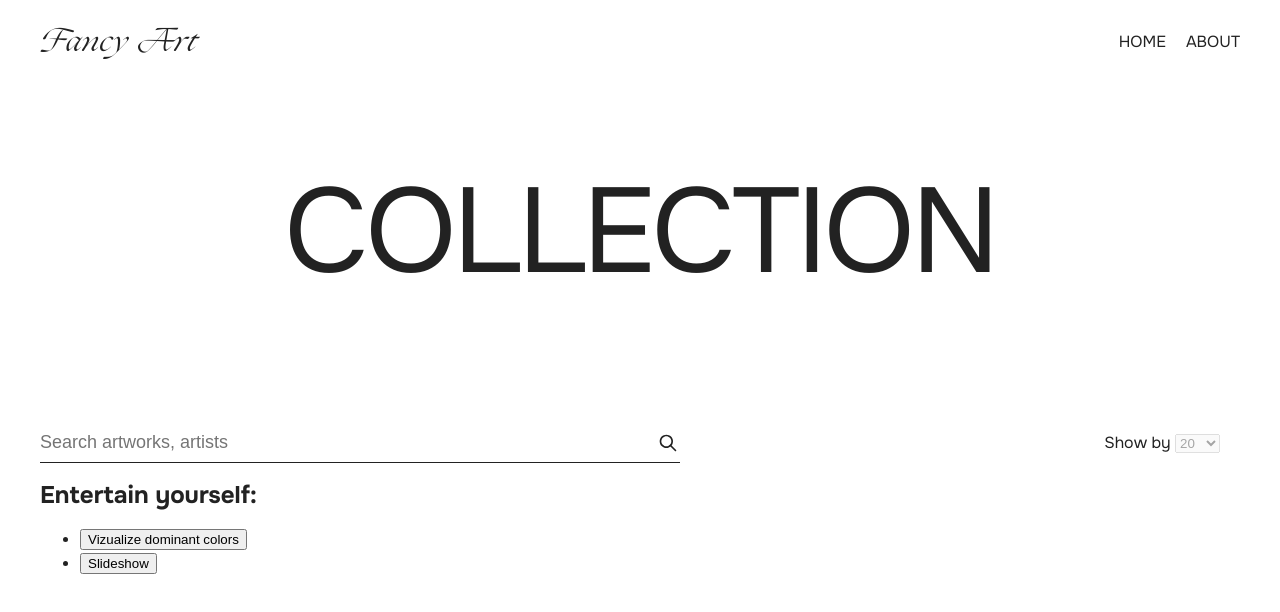
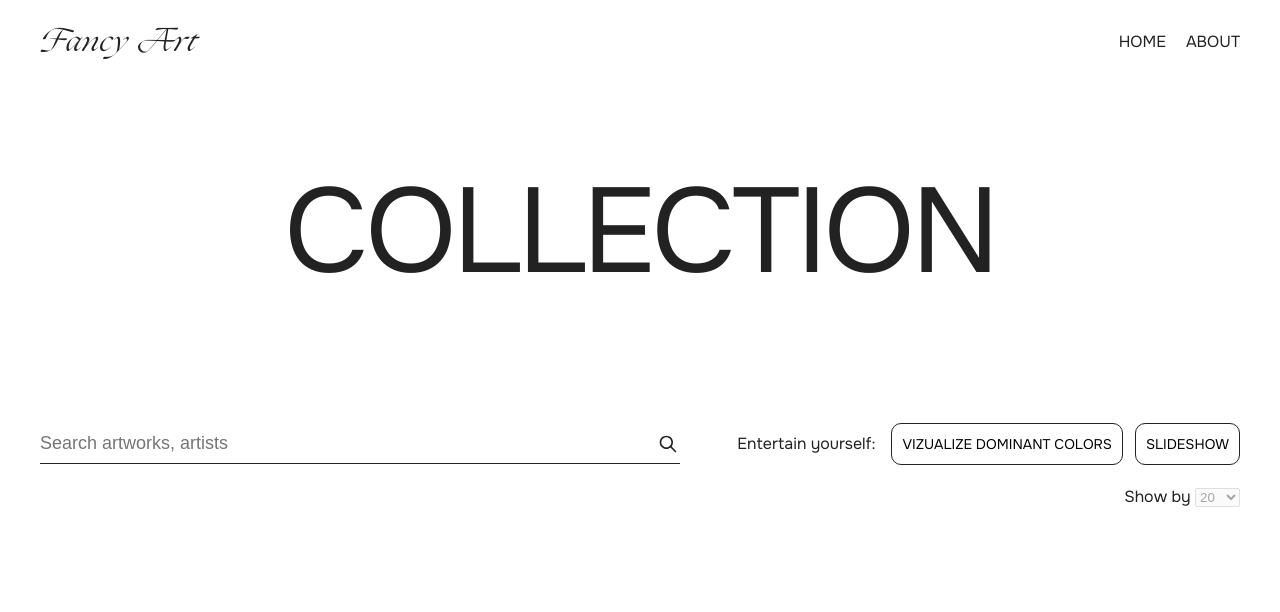
Before and after one commit to selfcodedmind/fancy-art-app, a Vue app: page / in a window 1280 px wide. Shown: the top 612 px of the page. Built offline with nearby package versions, Linux system fonts and the light colour scheme; a web font is replaced by a local one.

Commit message:
feat: search and entertainment blocks

```diff
--- a/src/assets/styles/global.scss
+++ b/src/assets/styles/global.scss
@@ -3,6 +3,7 @@
 
 :root {
   --color-dark: #222;
+  --color-white: #fff;
 }
 
 body {
@@ -12,11 +13,19 @@ body {
   font-weight: 400;
 }
 
-h1 {
+h1, h2, h3, ul, p {
   margin: 0;
+  &:not(:last-child) {
+    margin: 0 0 1em;
+  }
 }
 
 a {
   color: inherit;
   text-decoration: none;
 }
+
+ul {
+  padding: 0;
+  list-style: none;
+}
--- a/src/components/ArtworksEntertainment.vue
+++ b/src/components/ArtworksEntertainment.vue
@@ -1,19 +1,20 @@
 <script setup lang="ts">
 import { ref } from 'vue'
 import ArtworksVizualizeDominantColorModal from '@/components/ArtworksVizualizeDominantColorModal.vue'
+import FaButton from '@/components/ui/FaButton.vue'
 
 const isVizualizationModalOpen = ref(false)
 </script>
 
 <template>
   <div class="entertainment">
-    <h2>Entertain yourself:</h2>
-    <ul>
+    <div class="entertainment__title">Entertain yourself:</div>
+    <ul class="entertainment__list">
       <li>
-        <button @click="isVizualizationModalOpen = true">Vizualize dominant colors</button>
+        <FaButton @click="isVizualizationModalOpen = true"> Vizualize dominant colors </FaButton>
       </li>
       <li>
-        <button>Slideshow</button>
+        <FaButton> Slideshow </FaButton>
       </li>
     </ul>
 
@@ -23,3 +24,21 @@ const isVizualizationModalOpen = ref(false)
     />
   </div>
 </template>
+
+<style lang="scss" scoped>
+.entertainment {
+  display: flex;
+  align-items: center;
+  // .entertainment__title
+  &__title {
+    margin-right: 16px;
+    white-space: nowrap;
+  }
+
+  // .entertainment__list
+  &__list {
+    display: flex;
+    gap: 12px;
+  }
+}
+</style>
--- a/src/components/ArtworksPagination.vue
+++ b/src/components/ArtworksPagination.vue
@@ -1,7 +1,6 @@
 <script setup lang="ts">
 import { useArtworksStore } from '@/stores/artworksStore'
 import { computed } from 'vue'
-import ArtworksPaginationControl from '@/components/ArtworksPaginationControl.vue'
 
 const artworksStore = useArtworksStore()
 const pagination = computed(() => artworksStore.pagination)
@@ -34,7 +33,7 @@ const handleViewByChange = (value: 20 | 50 | 100) => {
       {{ pagination?.total }}
     </div>
     <div class="">
-      <label for="">
+      <label class="view-by">
         Show by
         <select
           name="view-by"
@@ -54,9 +53,6 @@ const handleViewByChange = (value: 20 | 50 | 100) => {
         </select>
       </label>
     </div>
-    <div class="">
-      <ArtworksPaginationControl />
-    </div>
   </div>
 </template>
 
@@ -65,5 +61,15 @@ const handleViewByChange = (value: 20 | 50 | 100) => {
   display: flex;
   gap: 20px;
   align-items: center;
+  justify-content: flex-end;
+
+  // .pagination__range
+  &__range {
+    white-space: nowrap;
+  }
+}
+
+.view-by {
+  white-space: nowrap;
 }
 </style>
--- a/src/components/ArtworksPaginationControl.vue
+++ /dev/null
@@ -1,105 +0,0 @@
-<script setup lang="ts">
-import { useArtworksStore } from '@/stores/artworksStore'
-import { computed, watch } from 'vue'
-import { useOffsetPagination } from '@vueuse/core'
-
-const artworksStore = useArtworksStore()
-const pagination = computed(() => artworksStore.pagination)
-const viewBy = computed(() => artworksStore.viewBy)
-
-const onPageChange = ({ currentPage }: { currentPage: number }) => {
-  artworksStore.searchArtworks(artworksStore.currentSearchQuery, currentPage)
-}
-
-const { currentPage, prev, next } = useOffsetPagination({
-  total: pagination.value?.total,
-  page: 1,
-  pageSize: viewBy.value,
-  onPageChange
-})
-
-watch(
-  () => artworksStore.currentPageResetTrigger,
-  () => {
-    currentPage.value = 1
-    console.log(currentPage.value)
-  }
-)
-
-type TPageControlItem = number | '...'
-
-const paginationControlList = computed(() => {
-  const result: TPageControlItem[] = []
-
-  if (!pagination.value) return result
-
-  if (currentPage.value > 4) result.push(1)
-  if (currentPage.value > 3 && currentPage.value <= 4) result.push(currentPage.value - 3)
-  if (currentPage.value > 2 && currentPage.value <= 4) result.push(currentPage.value - 2)
-  if (currentPage.value > 4) result.push('...')
-  if (currentPage.value > 1) result.push(currentPage.value - 1)
-  result.push(currentPage.value)
-
-  if (currentPage.value === pagination.value?.total_pages) return result
-
-  if (currentPage.value < pagination.value.total_pages - 1) result.push(currentPage.value + 1)
-  if (pagination.value.total_pages - currentPage.value > 3) result.push('...')
-  if (currentPage.value === pagination.value.total_pages - 2) result.push(currentPage.value + 2)
-  if (currentPage.value === pagination.value.total_pages - 2) result.push(currentPage.value + 2)
-  result.push(pagination.value.total_pages)
-
-  return result
-})
-
-const handlePageClick = (targetPage: TPageControlItem) => {
-  if (typeof targetPage === 'number') {
-    currentPage.value = targetPage
-  }
-}
-</script>
-
-<template>
-  <ul v-if="pagination?.total_pages" class="pagination-control">
-    <li class="pagination-control__item">
-      <button @click="prev">prev</button>
-    </li>
-
-    <li
-      v-for="(page, index) in paginationControlList"
-      :key="index"
-      class="pagination-control__item"
-      :class="{
-        'pagination-control__item--current': currentPage === page
-      }"
-    >
-      <button v-if="typeof page === 'number'" @click="handlePageClick(page)">
-        {{ page }}
-      </button>
-
-      <span v-else>
-        {{ page }}
-      </span>
-    </li>
-
-    <li class="pagination-control__item">
-      <button @click="next">next</button>
-    </li>
-  </ul>
-</template>
-
-<style lang="scss" scoped>
-.pagination-control {
-  display: flex;
-  gap: 10px;
-  align-items: center;
-  list-style: none;
-
-  // .pagination-control__item
-  &__item {
-    // .pagination-control__item--current
-    &--current button {
-      font-weight: 700;
-    }
-  }
-}
-</style>
--- a/src/components/ArtworksWrap.vue
+++ b/src/components/ArtworksWrap.vue
@@ -12,9 +12,9 @@ import FaContainer from '@/components/ui/FaContainer.vue'
       <h1 class="artworks__title">COLLECTION</h1>
       <div class="artworks__header">
         <ArtworksSearch class="artworks__search" />
-        <ArtworksPagination />
+        <ArtworksEntertainment />
       </div>
-      <ArtworksEntertainment />
+      <ArtworksPagination />
       <ArtworksImages />
     </FaContainer>
   </main>
@@ -25,7 +25,8 @@ import FaContainer from '@/components/ui/FaContainer.vue'
   // .artworks__title
   &__title {
     text-align: center;
-    padding: 80px 0 120px;
+    padding-top: 80px;
+    margin-bottom: 120px;
     font-size: 120px;
     font-style: normal;
     font-weight: 400;
@@ -40,6 +41,7 @@ import FaContainer from '@/components/ui/FaContainer.vue'
     justify-content: space-between;
     align-items: center;
     gap: 20px;
+    margin-bottom: 20px;
   }
 
   // .artworks__search
--- /dev/null
+++ b/src/components/ui/FaButton.vue
@@ -0,0 +1,29 @@
+<template>
+  <button class="button">
+    <slot />
+  </button>
+</template>
+
+<style scoped lang="scss">
+.button {
+  @include font-primary;
+  text-transform: uppercase;
+  border-radius: 10px;
+  border: 1px solid var(--color-dark);
+  background: var(--color-white);
+  font-size: 14px;
+  font-style: normal;
+  font-weight: 400;
+  line-height: 24px;
+  padding: 8px 10px;
+  cursor: pointer;
+  transition: 0.1s;
+
+  @media (hover: hover) {
+    &:hover {
+      color: var(--color-white);
+      background: var(--color-dark);
+    }
+  }
+}
+</style>
```
